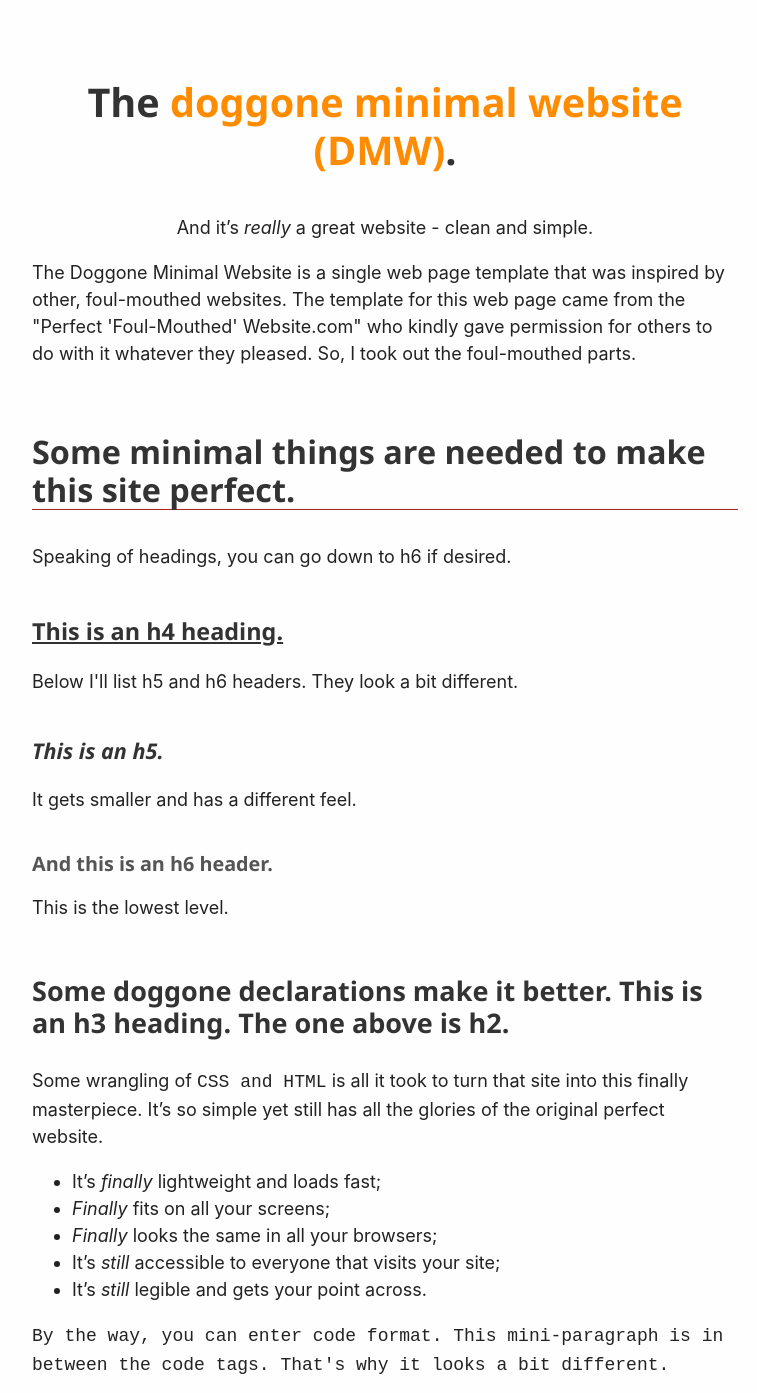
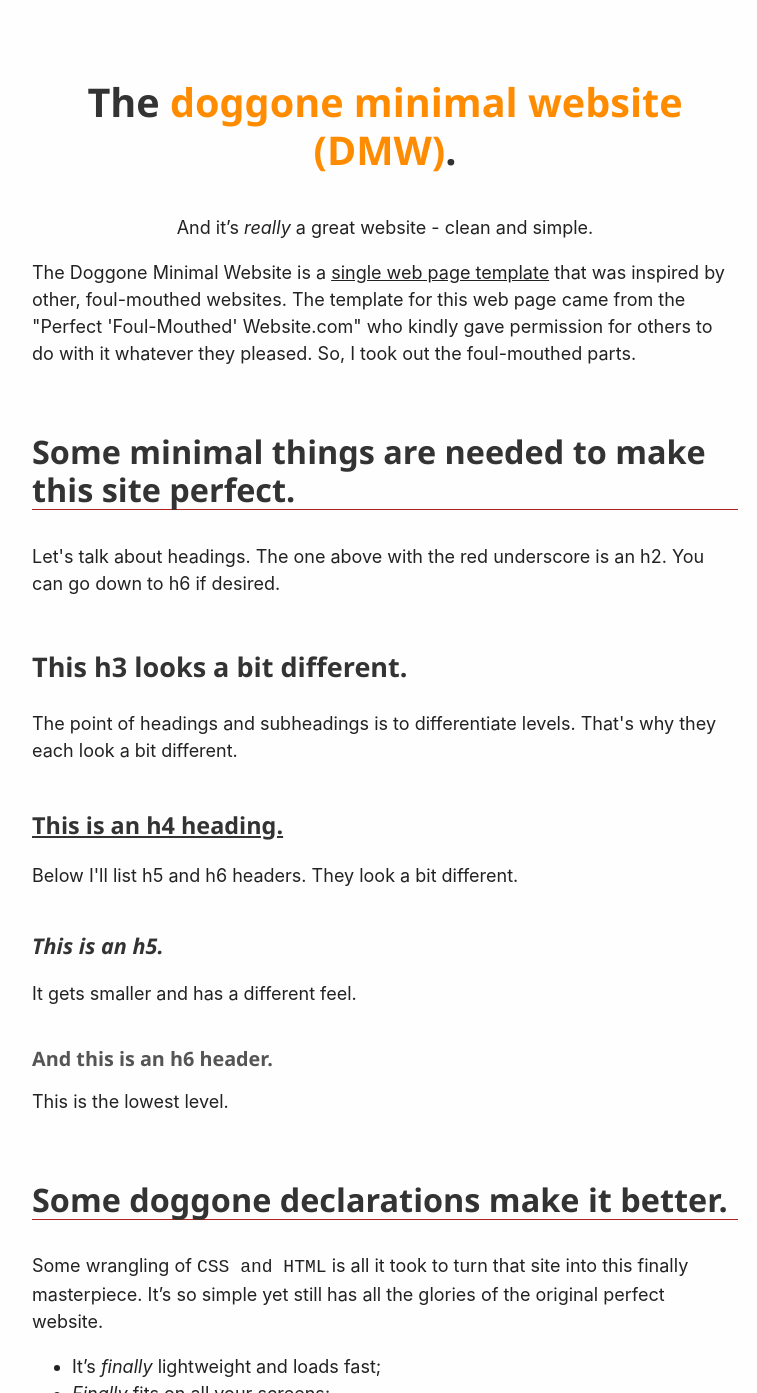
Before and after one commit to crrdlx/crrdlx.github.io, a Jekyll site: the page pages/dmw.html, which Jekyll copies as it is, in a window 1280 px wide and 1400 px high, cut to the strip 0-1393 px from the top of the window. Shown: the whole strip, without its empty margins (255-1012 px from the left). Built offline with Jekyll 4.4.1, drawn with Linux system fonts in a browser that asks for light colours.

Commit message:
Update dmw.html

```diff
--- a/pages/dmw.html
+++ b/pages/dmw.html
@@ -74,17 +74,20 @@ h6 {
 <h1 id="this-is-the-doggone-minimal-website">The <span style="color:darkorange"> <strong>doggone minimal website</strong> (DMW)</span>.</h1>
 
 <p style="text-align:center">And it’s <em>really</em> a great website - clean and simple.</p>
-<p>The Doggone Minimal Website is a single web page template that was inspired by other, foul-mouthed websites. The template for this web page came from the "Perfect 'Foul-Mouthed' Website.com" who kindly gave permission for others to do with it whatever they pleased. So, I took out the foul-mouthed parts.</p>
+<p>The Doggone Minimal Website is a <u>single web page template</u> that was inspired by other, foul-mouthed websites. The template for this web page came from the "Perfect 'Foul-Mouthed' Website.com" who kindly gave permission for others to do with it whatever they pleased. So, I took out the foul-mouthed parts.</p>
 
 <h2 id="seriously-minimal">Some minimal things are needed to make this site perfect.</h2>
-<p>Speaking of headings, you can go down to h6 if desired.</p>
+<p>Let's talk about headings. The one above with the red underscore is an h2. You can go down to h6 if desired.</p>
+<h3>This h3 looks a bit different.</h3>
+<p>The point of headings and subheadings is to differentiate levels. That's why they each look a bit different.</p>
 <h4>This is an h4 heading.</h4>
 <p>Below I'll list h5 and h6 headers. They look a bit different.</p>
 <h5>This is an h5.</h5>
 <p>It gets smaller and has a different feel.</p>
 <h6>And this is an h6 header.</h6>
 <p>This is the lowest level.</p>
-<h3>Some doggone declarations make it better. This is an h3 heading. The one above is h2.</h3>
+
+<h2>Some doggone declarations make it better.</h2>
 
 <p>Some wrangling of <code>CSS and HTML</code> is all it took to turn that site</a> into this finally masterpiece. It’s so simple yet still has all the glories of the original perfect website.</p>
 
```
